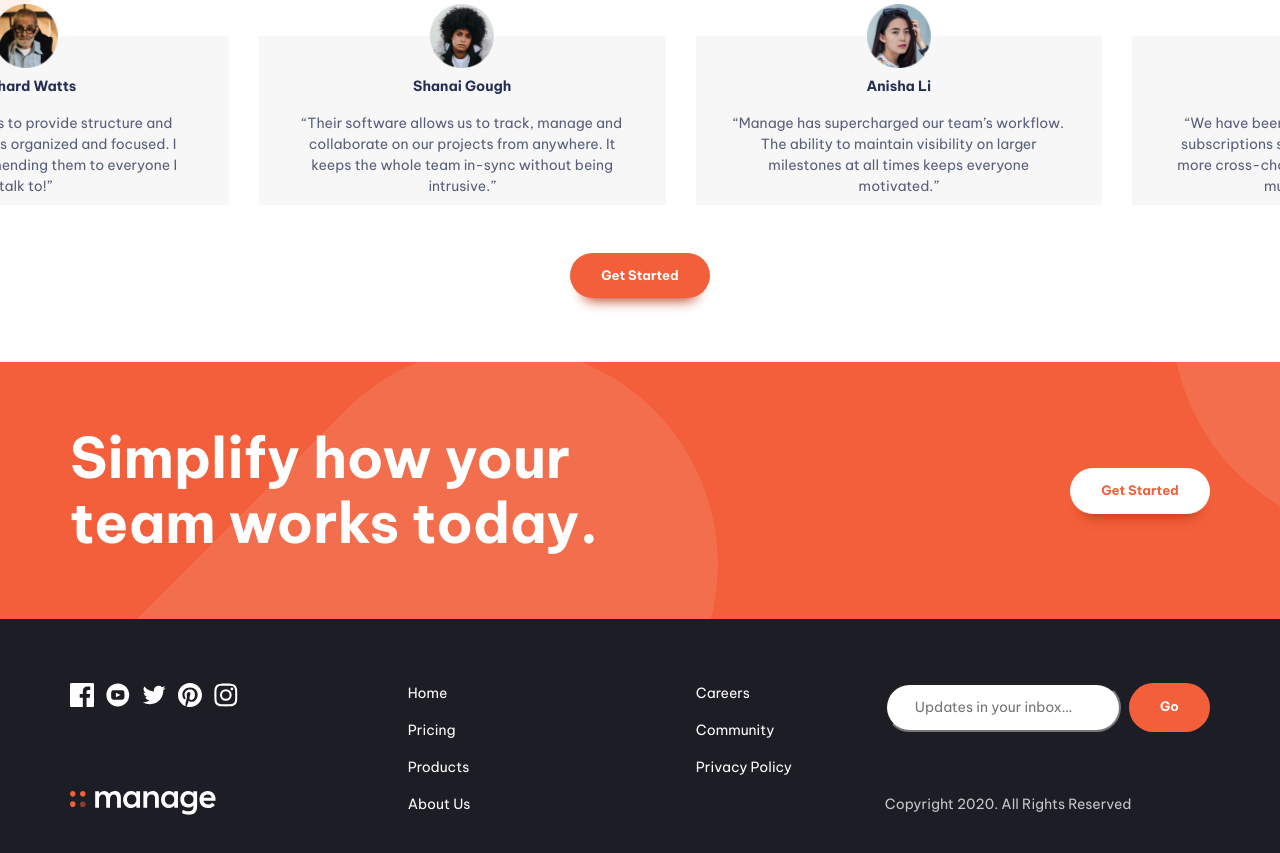
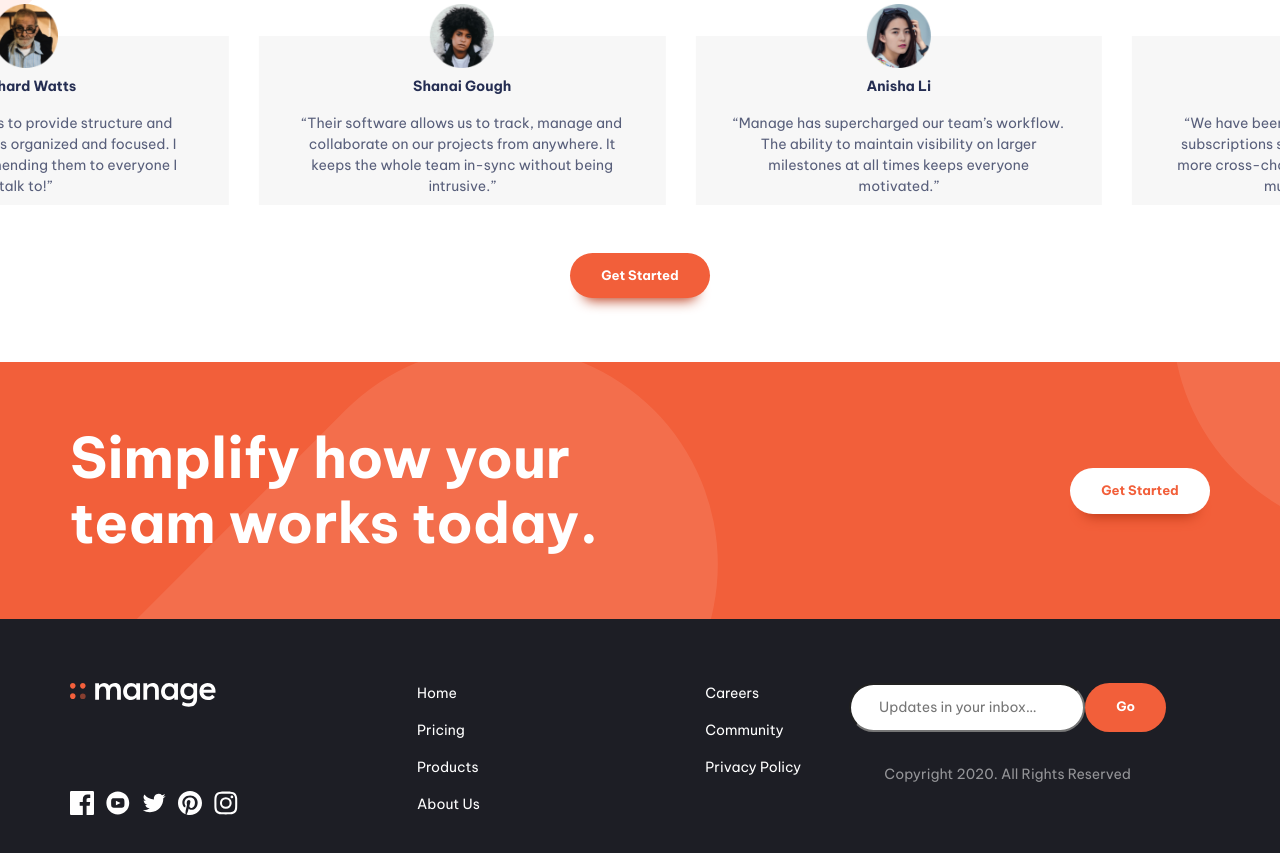
Before and after one commit to S1hredder/kurs-responsive-webiste, a website built with Vite: page index.html in a window 1280 px wide. Shown: the part 1543-2396 px from the top of the page. Built offline with nearby package versions, Linux system fonts and the light colour scheme.

Commit message:
footer final

```diff
--- a/index.html
+++ b/index.html
@@ -207,12 +207,15 @@
     >
       <div class="container">
         <div class="primary-footer-wrapper">
-          <div class="primary-footer-social">
+          <div class="primary-footer-logo">
+
             <a href="#" arial-label="home"
               ><svg class="icon-logo" width="146" height="24">
                 <use xlink:href="images/logo.svg#logo"></use>
               </svg>
             </a>
+          </div>
+          <div class="primary-footer-social">
             <ul class="social-list" role="list" arial-label="Social links">
               <li>
                 <a arial-label="facebook" href="#">
@@ -264,13 +267,15 @@
               </ul>
             </nav>
           </div>
-          <div class="primary-footer-form push-right">
+          <div class="primary-footer-form mx-auto">
             <form action="">
               <input type="email" placeholder="Updates in your inbox…" />
               <button class="button" data-shadow="none">Go</button>
             </form>
-            <p>Copyright 2020. All Rights Reserved</p>
           </div>
+            <div class="text-copyright mx-auto">
+              <p >Copyright 2020. All Rights Reserved</p>
+            </div>
         </div>
       </div>
     </footer>
--- a/style.css
+++ b/style.css
@@ -323,25 +323,33 @@ p[data-width='wide'] {
 }
 .primary-footer-wrapper {
   display:grid;
-  gap:var(--size-400);
+  gap:var(--size-700);
   grid-template-areas:
   'form'
   'nav'
-  'logo-social'
+  'social'
+  'logo'
+  'copyright'
 }
 @media (min-width:47em){
   .primary-footer-wrapper{
+    gap:var(--size-100);
     grid-template-areas:
-    'logo-social nav form'
+    'logo nav form'
+    'social nav copyright'
   }
+
 }
 @media(max-width:47em){
   .primary-footer-wrapper > * {
     margin-inline:auto;
   }
 }
+.primary-footer-logo {
+  grid-area: logo;
+}
 .primary-footer-social {
-  grid-area:logo-social;
+  grid-area:social;
   display:flex;
   flex-direction: column-reverse;
   align-items: center;
@@ -359,13 +367,11 @@ p[data-width='wide'] {
 }
 .primary-footer-form {
   grid-area:form;
-  display:grid;
-  align-content: space-between;
 }
 
 .primary-footer-form form {
   display:flex;
-  gap:var(--size-200);
+  /* gap:var(--size-200); */
 }
 /* footer navigation */
 .footer-nav {
@@ -373,6 +379,10 @@ p[data-width='wide'] {
   gap: clamp(var(--size-600),15vw,13rem);
   /* gap:var(--size-600); */
 
+}
+.text-copyright {
+  grid-area:copyright;
+  opacity: 0.7;
 }
 @media (max-width:60em) {
   .footer-nav {
```
